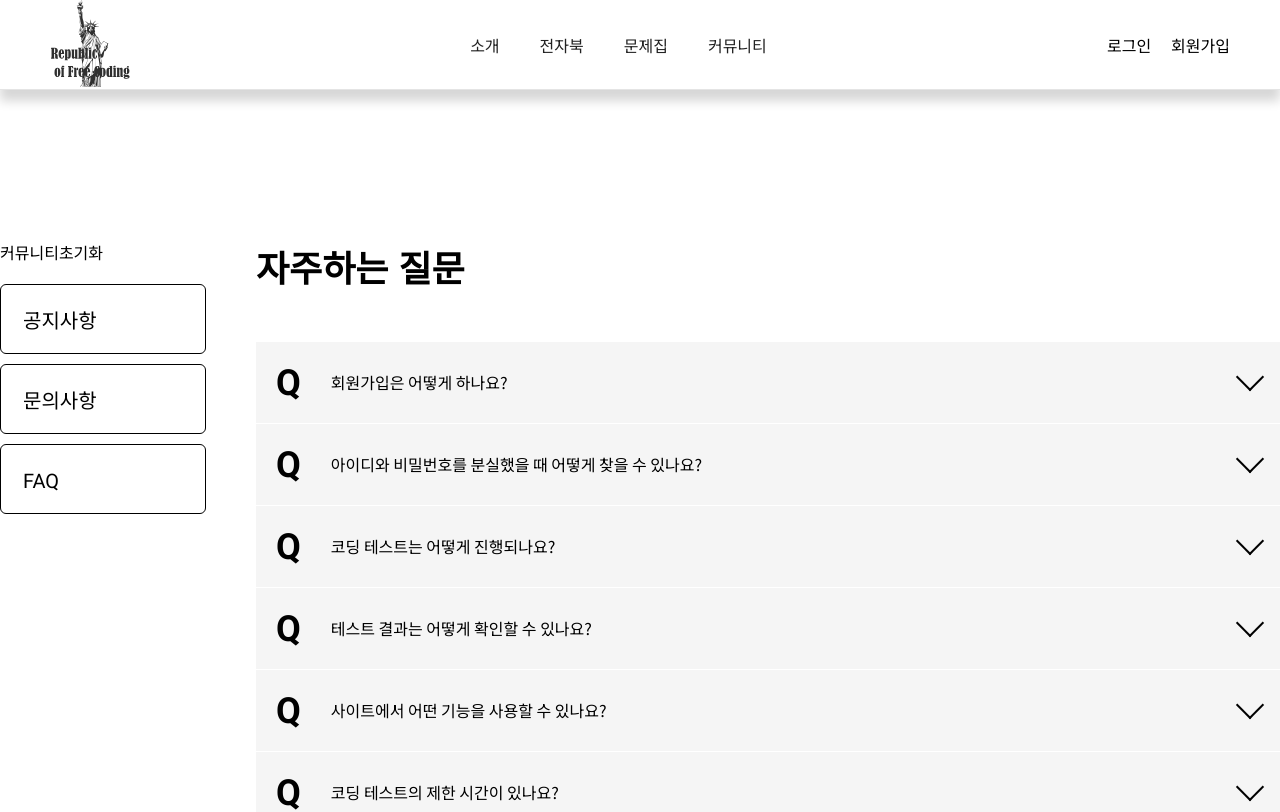
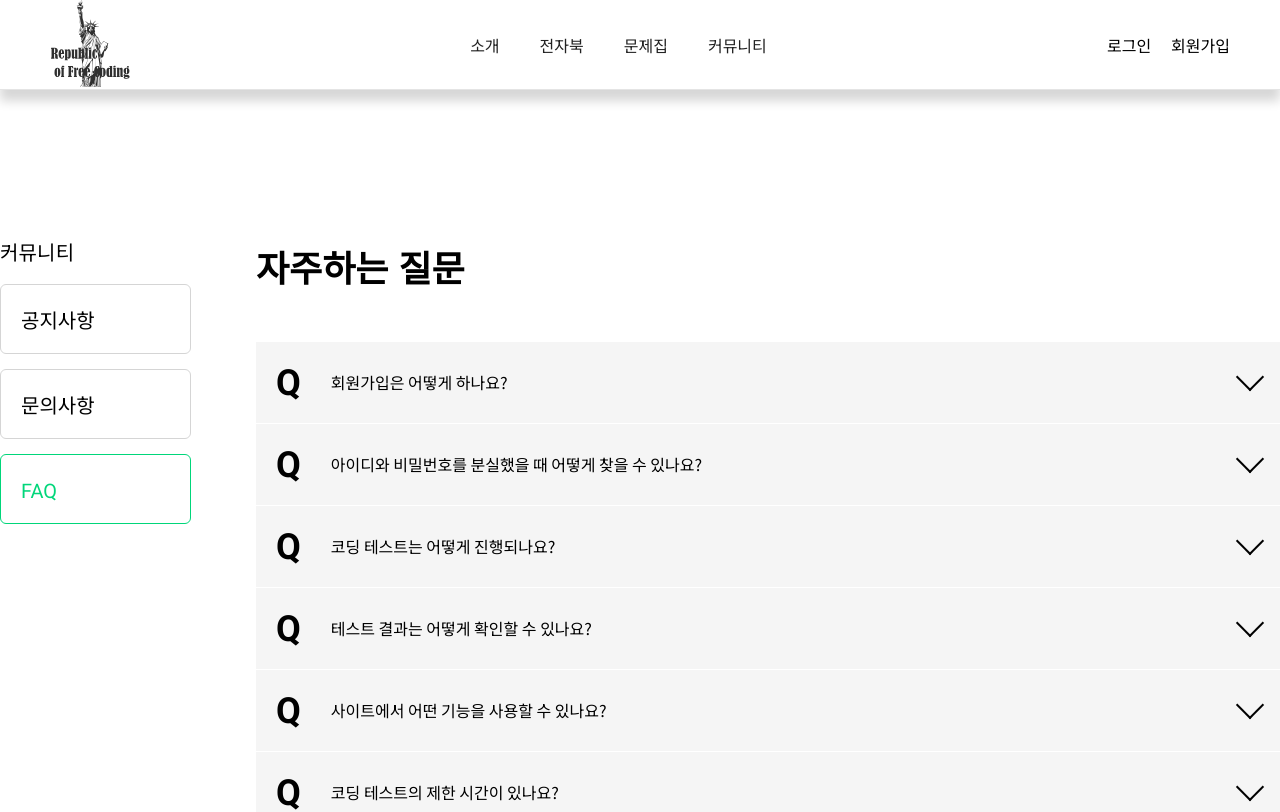
Before and after one commit to wjdgma603/RepublicOfFreeCoding, a React (Create React App) app: page /community/faq in a window 1280 px wide. Shown: the top 812 px of the page. Built offline with nearby package versions, Linux system fonts and the light colour scheme; a web font is replaced by a local one.

Commit message:
뎁스메뉴 1920px 스타일 통일

```diff
--- a/src/components/Common/DepthMenu.css
+++ b/src/components/Common/DepthMenu.css
@@ -19,7 +19,7 @@
     display: flex;
     align-items: center;
     justify-content: flex-start;
-    padding-left: 25px;
+    padding-left: 20px;
     color: #000;
     font-size: 20px;
     font-weight: 400;
--- a/src/components/Pages/CodeTest/TestCss/CodeTestCss.css
+++ b/src/components/Pages/CodeTest/TestCss/CodeTestCss.css
@@ -31,17 +31,21 @@
     background-color: transparent;
     border: 1px solid #D5D5D5;
     border-radius: 6px;
-    padding: 24px 18px;
+    padding: 20px;
     text-align: left;
     font-size: 20px;
-    margin-bottom: 10px;
+    margin-bottom: 15px;
     cursor: pointer;
 }
 .CodeTestCssArticleDiv1>div:nth-child(5){
     margin-bottom: 50px;
 }
 .CodeTestCssArticleDiv1Span{
+    color: #000;
     font-size: 20px;
+    font-weight: 400;
+    line-height: 120%;
+    letter-spacing: 0.16px;
 }
 .CodeTestCssArticleDiv2{
     width: 77%;
--- a/src/components/Pages/CodeTest/TestCss/CodeTestHtml.css
+++ b/src/components/Pages/CodeTest/TestCss/CodeTestHtml.css
@@ -31,17 +31,21 @@
     background-color: transparent;
     border: 1px solid #D5D5D5;
     border-radius: 6px;
-    padding: 24px 18px;
+    padding: 20px;
     text-align: left;
     font-size: 20px;
-    margin-bottom: 10px;
+    margin-bottom: 15px;
     cursor: pointer;
 }
 .CodeTestHtmlArticleDiv1>div:nth-child(5){
     margin-bottom: 50px;
 }
 .CodeTestHtmlArticleDiv1Span{
+    color: #000;
     font-size: 20px;
+    font-weight: 400;
+    line-height: 120%;
+    letter-spacing: 0.16px;
 }
 .CodeTestHtmlArticleDiv2{
     width: 77%;
--- a/src/components/Pages/CodeTest/TestCss/CodeTestJs.css
+++ b/src/components/Pages/CodeTest/TestCss/CodeTestJs.css
@@ -31,17 +31,21 @@
     background-color: transparent;
     border: 1px solid #D5D5D5;
     border-radius: 6px;
-    padding: 24px 18px;
+    padding: 20px;
     text-align: left;
     font-size: 20px;
-    margin-bottom: 10px;
+    margin-bottom: 15px;
     cursor: pointer;
 }
 .CodeTestJsArticleDiv1>div:nth-child(5){
     margin-bottom: 50px;
 }
 .CodeTestJsArticleDiv1Span{
+    color: #000;
     font-size: 20px;
+    font-weight: 400;
+    line-height: 120%;
+    letter-spacing: 0.16px;
 }
 .CodeTestJsArticleDiv2{
     width: 77%;
--- a/src/components/Pages/CodeTest/TestCss/CodeTestList.css
+++ b/src/components/Pages/CodeTest/TestCss/CodeTestList.css
@@ -31,17 +31,21 @@
     background-color: transparent;
     border: 1px solid #D5D5D5;
     border-radius: 6px;
-    padding: 24px 18px;
+    padding: 20px;
     text-align: left;
     font-size: 20px;
-    margin-bottom: 10px;
+    margin-bottom: 15px;
     cursor: pointer;
 }
 .CodeTestListArticleDiv1>div:nth-child(5){
     margin-bottom: 50px;
 }
 .CodeTestListArticleDiv1Span{
+    color: #000;
     font-size: 20px;
+    font-weight: 400;
+    line-height: 120%;
+    letter-spacing: 0.16px;
 }
 .CodeTestListArticleDiv2{
     width: 77%;
--- a/src/components/Pages/Community/CommuFaq.js
+++ b/src/components/Pages/Community/CommuFaq.js
@@ -13,8 +13,7 @@ const CommuFaq = () => {
     <div className="CommuSection">
       <div>
         <div>
-          <div>커뮤니티</div>
-          <div>초기화</div>
+          <div className="NavTitle">커뮤니티</div>
         </div>
         <ul className="CommuNav">
           <li>
@@ -23,7 +22,7 @@ const CommuFaq = () => {
           <li>
             <Link to="/community/qna">문의사항</Link>
           </li>
-          <li>
+          <li className="Activate">
             <Link to="/community/faq">FAQ</Link>
           </li>
         </ul>
--- a/src/components/Pages/Community/CommuList.css
+++ b/src/components/Pages/Community/CommuList.css
@@ -16,16 +16,29 @@
   }
 
   .CommuNav > li {
-    width:200%;
+    width: 200%;
     height: 70px;
-    border: 1px solid black;
+    border: 1px solid #D5D5D5;
     display: flex;
     flex-direction: column;
     justify-content: center;
-    margin-bottom: 10px;
-    padding-left: 22px;
+    margin-bottom: 15px;
+    padding-left: 20px;
     border-radius: 6px;
     font-size: 20px;
+  }
+  .CommuNav > li.Activate {
+    border-color: #00D67A;
+  }
+  .CommuNav > li.Activate > a {
+    color: #00D67A;
+  }
+  .CommuSection .NavTitle{
+    color: #000;
+    font-size: 20px;
+    font-weight: 400;
+    line-height: 120%;
+    letter-spacing: 0.16px;
   }
 
   /********************************/
--- a/src/components/Pages/Community/CommuList.js
+++ b/src/components/Pages/Community/CommuList.js
@@ -68,11 +68,10 @@ const CommuList = () => {
     <section className="CommuSection">
       <div>
         <div>
-          <div>커뮤니티</div>
-          <div>초기화</div>
+          <div className="NavTitle">커뮤니티</div>
         </div>
         <ul className="CommuNav">
-          <li><Link to='/community'>공지사항</Link></li>
+          <li className="Activate"><Link to='/community'>공지사항</Link></li>
           <li><Link to='/community/qna'>문의사항</Link></li>
           <li><Link to='/community/faq'>FAQ</Link></li>
         </ul>
--- a/src/components/Pages/Community/CommuQna.js
+++ b/src/components/Pages/Community/CommuQna.js
@@ -86,14 +86,13 @@ const CommuQna = () => {
     <div className="CommuSection">
       <div>
         <div>
-          <div>커뮤니티</div>
-          <div>초기화</div>
+          <div className="NavTitle">커뮤니티</div>
         </div>
         <ul className="CommuNav">
           <li>
             <Link to='/community'>공지사항</Link>
           </li>
-          <li>
+          <li className="Activate">
             <Link to='/community/qna'>문의사항</Link>
           </li>
           <li>
```
